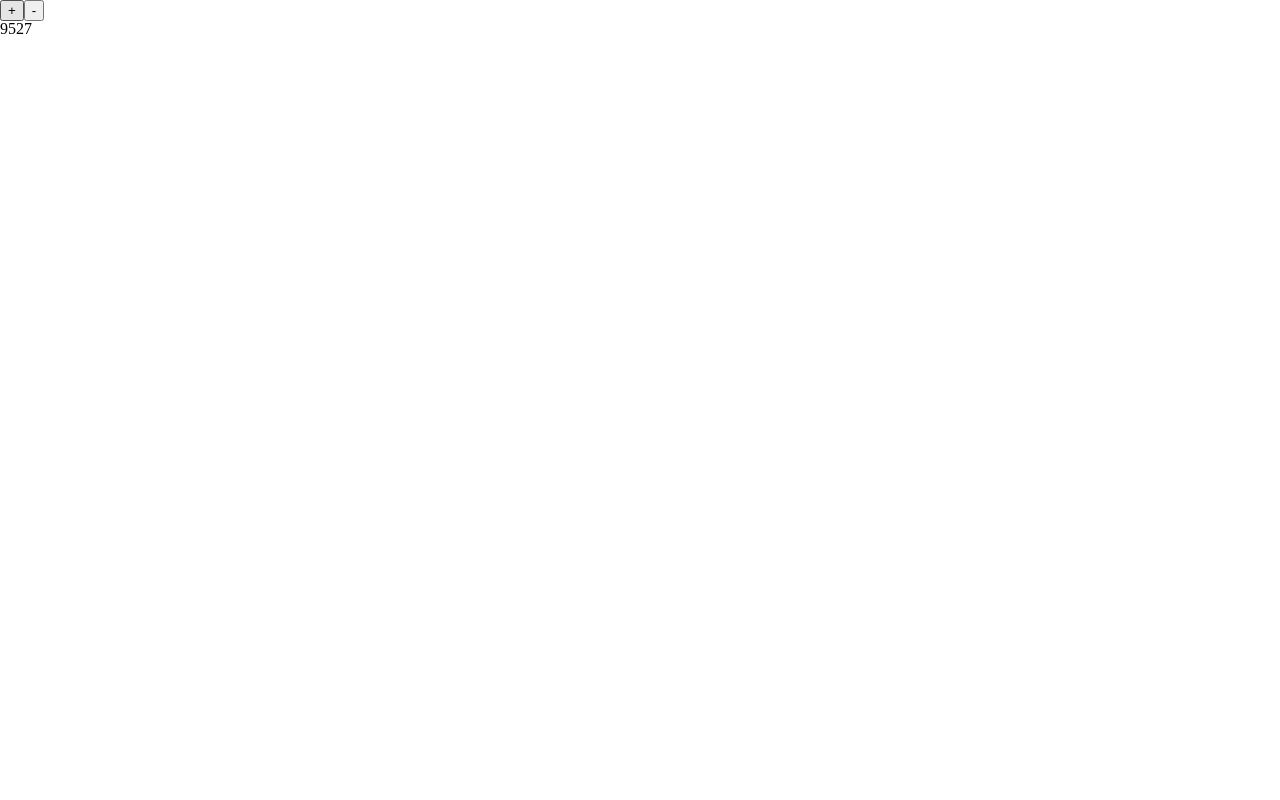
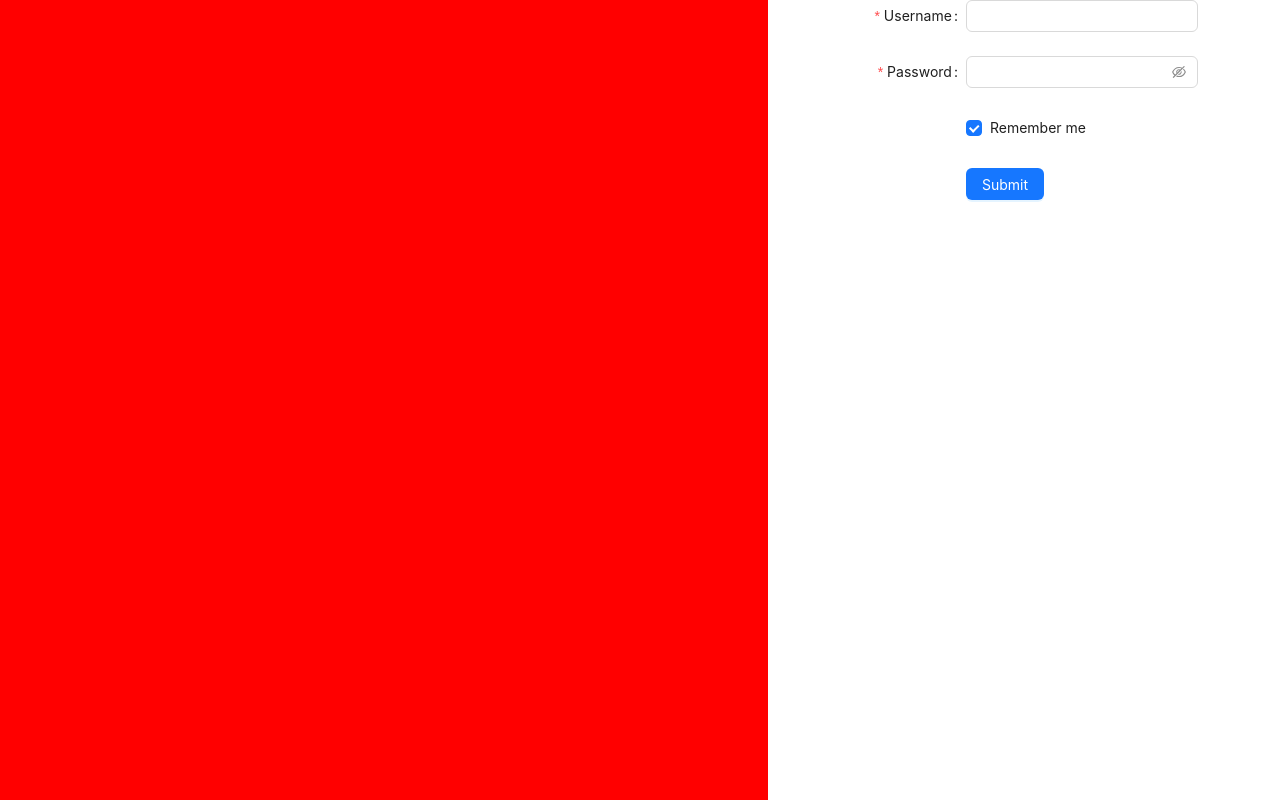
Before and after one commit to z-yumu/react-management, a React (Vite) app: page /login in a window 1280 px wide. Built offline with nearby package versions, Linux system fonts and the light colour scheme.

Commit message:
添加userApi

```diff
--- /dev/null
+++ b/src/apis/user/index.ts
@@ -0,0 +1,24 @@
+import request from '@/utils/request'
+
+class UserAPI {
+    static PREFIX = '/user'
+    static login(username: string, password: string) {
+        return request.post(`${UserAPI.PREFIX}/login`, {
+            username,
+            password,
+        })
+    }
+
+    static getCode(data: any) {
+        return request.post(`${UserAPI.PREFIX}/code`,data)
+    }
+
+    static register(username: string, password: string) {
+        return request.post(`${UserAPI.PREFIX}`, {
+            username,
+            password,
+        })
+    }
+}
+
+export default UserAPI
--- /dev/null
+++ b/src/common/config/index.ts
@@ -0,0 +1,5 @@
+enum Config {
+    API_URI = 'api',
+}
+
+export default Config
--- /dev/null
+++ b/src/common/interface/IRes.ts
@@ -0,0 +1,5 @@
+export interface IRes {
+    data: any
+    error_code: number
+    msg: string
+}
--- /dev/null
+++ b/src/common/styles/index.ts
@@ -0,0 +1,7 @@
+import styled from 'styled-components'
+
+export const BaseDisplay = styled.div`
+    display: flex;
+    justify-content: center;
+    align-items: center;
+`
--- /dev/null
+++ b/src/views/Login/components.ts
@@ -0,0 +1,21 @@
+import styled from 'styled-components'
+
+import { BaseDisplay } from '@/common//styles'
+
+export const LoginFormContainer = styled.div`
+    min-height: 100vh;
+    display: flex;
+`
+
+
+
+export const LeftComponent = styled.div`
+    width: 60%;
+    background-color: red;
+`
+
+export const RightComponent = styled.div`
+    width: 40%;
+    display: flex;
+    justify-content: center;
+`
--- a/src/views/Login/index.tsx
+++ b/src/views/Login/index.tsx
@@ -1,20 +1,111 @@
-import {useSelector,useDispatch} from 'react-redux'
+import React, { useEffect, useState } from 'react'
+import { useSelector, useDispatch } from 'react-redux'
 import { increment, decrement } from '@/store/user'
+import { Input, Image, message, Form, Checkbox, Button, FormProps } from 'antd'
+import UserAPI from '@/apis/user'
+import { LeftComponent, LoginFormContainer, RightComponent } from './components'
 
+type FieldType = {
+    username?: string
+    password?: string
+    remember?: string
+}
 
+const Login: React.FC = () => {
+    const { testVal } = useSelector((state: RootState) => ({
+        testVal: state.user.testVal,
+    }))
+    const dispatch: AppDispatch = useDispatch()
+    const [imgSrc, setImgSrc] = useState('')
 
+    // initial code once
+    useEffect(() => {
+        console.log('testVal', testVal)
+    }, [])
 
-const Login = ()=>{
-    const { testVal } = useSelector((state:RootState)=>({testVal:state.user.testVal}))
-    const dispatch:AppDispatch = useDispatch()
+    // const getCode = async () => {
+    //     try {
+    //         const res = await UserAPI.getCode({})
+    //         // setImgSrc(res)
 
-    return(
+    //         // console.log('res', res)
+    //     } catch (error) {
+    //         message.error('get code error')
+    //     }
+    // }
+
+    const onFinish: FormProps<FieldType>['onFinish'] = (values) => {
+        console.log('Success:', values)
+    }
+
+    const onFinishFailed: FormProps<FieldType>['onFinishFailed'] = () => {}
+
+    return (
         <>
-            <button onClick={()=>{dispatch(increment())}}>+</button>
+            {/* <Input placeholder="please input code" />
+            <img src={imgSrc} width={150} height={30} onClick={getCode} /> */}
+            {/* <button onClick={()=>{dispatch(increment())}}>+</button>
             <button onClick={()=>{dispatch(decrement())}}>-</button>
-            <h1>{testVal}</h1>
+            <h1>{testVal}</h1> */}
+            <LoginFormContainer>
+                <LeftComponent>
+
+                </LeftComponent>
+                <RightComponent>
+                    <Form
+                        name="basic"
+                        labelCol={{ span: 8 }}
+                        wrapperCol={{ span: 16 }}
+                        style={{ maxWidth: 600 }}
+                        initialValues={{ remember: true }}
+                        onFinish={onFinish}
+                        onFinishFailed={onFinishFailed}
+                        autoComplete="off"
+                    >
+                        <Form.Item<FieldType>
+                            label="Username"
+                            name="username"
+                            rules={[
+                                {
+                                    required: true,
+                                    message: 'Please input your username!',
+                                },
+                            ]}
+                        >
+                            <Input />
+                        </Form.Item>
+
+                        <Form.Item<FieldType>
+                            label="Password"
+                            name="password"
+                            rules={[
+                                {
+                                    required: true,
+                                    message: 'Please input your password!',
+                                },
+                            ]}
+                        >
+                            <Input.Password />
+                        </Form.Item>
+
+                        <Form.Item<FieldType>
+                            name="remember"
+                            valuePropName="checked"
+                            wrapperCol={{ offset: 8, span: 16 }}
+                        >
+                            <Checkbox>Remember me</Checkbox>
+                        </Form.Item>
+
+                        <Form.Item wrapperCol={{ offset: 8, span: 16 }}>
+                            <Button type="primary" htmlType="submit">
+                                Submit
+                            </Button>
+                        </Form.Item>
+                    </Form>
+                </RightComponent>
+            </LoginFormContainer>
         </>
     )
 }
 
-  export default Login
+export default Login
```
Also changed, not shown: src/utils/request.ts (+27 -33 lines).
